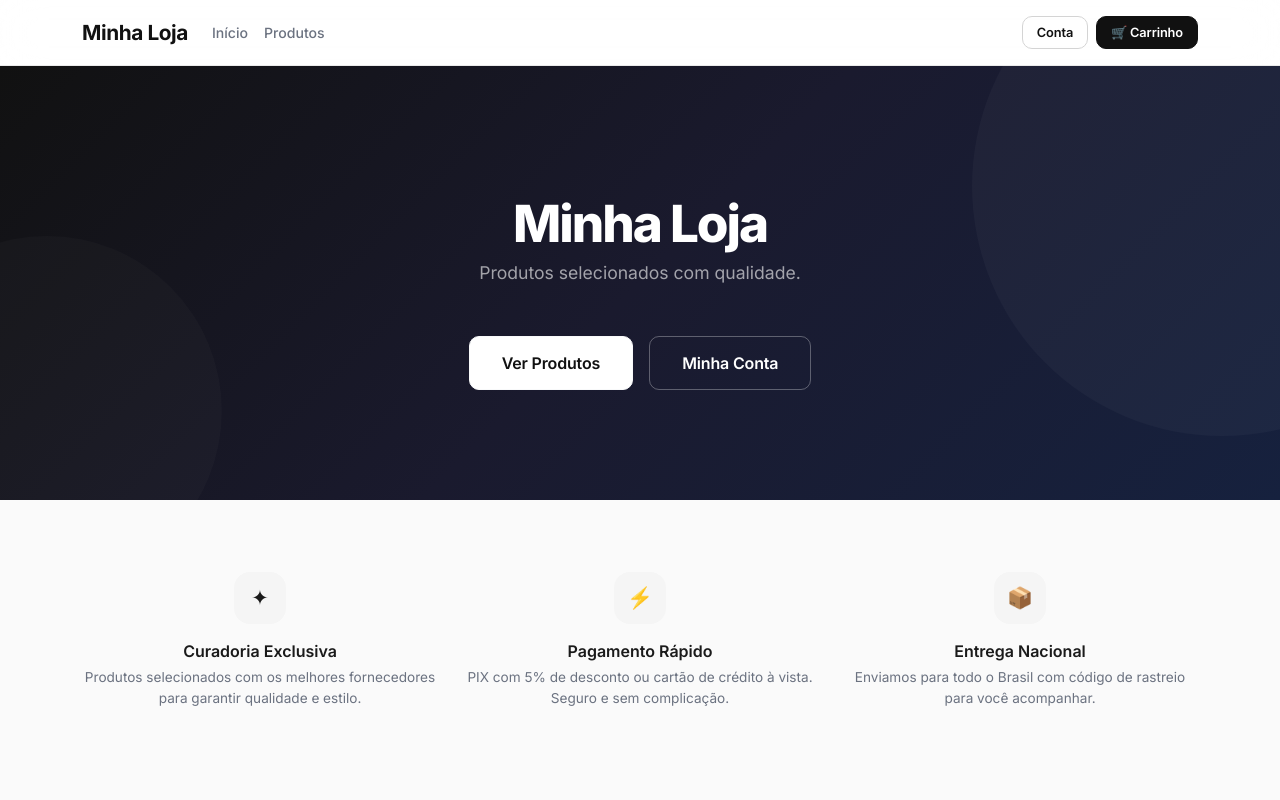
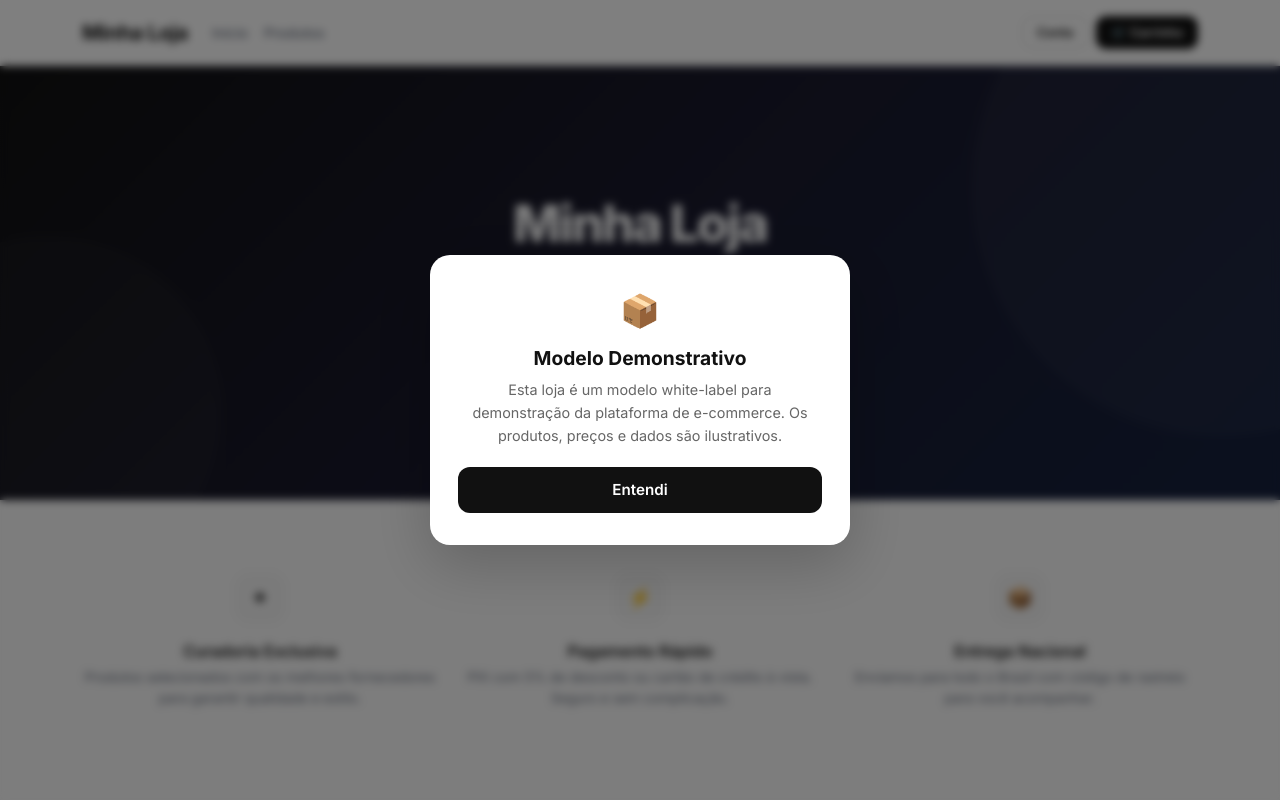
Before and after one commit to Igorls34/ecommerce-platform, a React (Vite) app in the folder frontend-store/: page / in a window 1280 px wide. Shown: the top 800 px of the page. Built offline with nearby package versions, Linux system fonts and the light colour scheme; no server answers; a web font is replaced by a local one.

Commit message:
feat: popup demo com countdown de 5s

```diff
--- a/frontend-store/src/App.jsx
+++ b/frontend-store/src/App.jsx
@@ -2,6 +2,7 @@ import { lazy, Suspense } from 'react';
 import { Routes, Route, Navigate } from 'react-router-dom';
 import { Navbar } from './components/Navbar';
 import { Footer } from './components/Footer';
+import { DemoBanner } from './components/DemoBanner';
 
 const HomePage = lazy(() => import('./pages/HomePage').then(m => ({ default: m.HomePage })));
 const ProductsPage = lazy(() => import('./pages/ProductsPage').then(m => ({ default: m.ProductsPage })));
@@ -37,6 +38,7 @@ export default function App() {
         </Suspense>
       </main>
       <Footer />
+      <DemoBanner />
     </div>
   );
 }
--- /dev/null
+++ b/frontend-store/src/components/DemoBanner.jsx
@@ -0,0 +1,61 @@
+import { useState, useEffect, useRef } from 'react';
+
+export function DemoBanner() {
+  const [show, setShow] = useState(false);
+  const [canClose, setCanClose] = useState(false);
+  const [countdown, setCountdown] = useState(5);
+  const timer = useRef();
+
+  useEffect(() => {
+    if (sessionStorage.getItem('demo-dismissed')) return;
+    setTimeout(() => setShow(true), 600);
+
+    let i = 5;
+    timer.current = setInterval(() => {
+      i--;
+      setCountdown(i);
+      if (i <= 0) { setCanClose(true); clearInterval(timer.current); }
+    }, 1000);
+
+    return () => clearInterval(timer.current);
+  }, []);
+
+  function handleDismiss() {
+    sessionStorage.setItem('demo-dismissed', '1');
+    setShow(false);
+  }
+
+  if (!show) return null;
+
+  return (
+    <div style={{
+      position: 'fixed', inset: 0, zIndex: 9999, display: 'flex', alignItems: 'center', justifyContent: 'center',
+      background: 'rgba(0,0,0,0.5)', backdropFilter: 'blur(4px)', padding: 20
+    }}>
+      <div style={{
+        background: '#fff', borderRadius: 20, padding: '32px 28px', maxWidth: 420, width: '100%',
+        boxShadow: '0 20px 60px rgba(0,0,0,0.2)', textAlign: 'center'
+      }}>
+        <div style={{ fontSize: '2rem', marginBottom: 12 }}>📦</div>
+        <h3 style={{ fontWeight: 700, fontSize: '1.2rem', color: '#111', marginBottom: 8 }}>
+          Modelo Demonstrativo
+        </h3>
+        <p style={{ color: '#666', fontSize: '0.9rem', lineHeight: 1.6, marginBottom: 20 }}>
+          Esta loja é um modelo white-label para demonstração da plataforma de e-commerce.
+          Os produtos, preços e dados são ilustrativos.
+        </p>
+        <button
+          onClick={canClose ? handleDismiss : undefined}
+          disabled={!canClose}
+          style={{
+            width: '100%', padding: '12px', border: 'none', borderRadius: 12,
+            fontWeight: 600, fontSize: '0.95rem', cursor: canClose ? 'pointer' : 'not-allowed',
+            background: canClose ? '#111' : '#e5e5e5', color: canClose ? '#fff' : '#999',
+            transition: 'all .3s'
+          }}>
+          {canClose ? 'Entendi' : `Aguarde ${countdown}s...`}
+        </button>
+      </div>
+    </div>
+  );
+}
```
